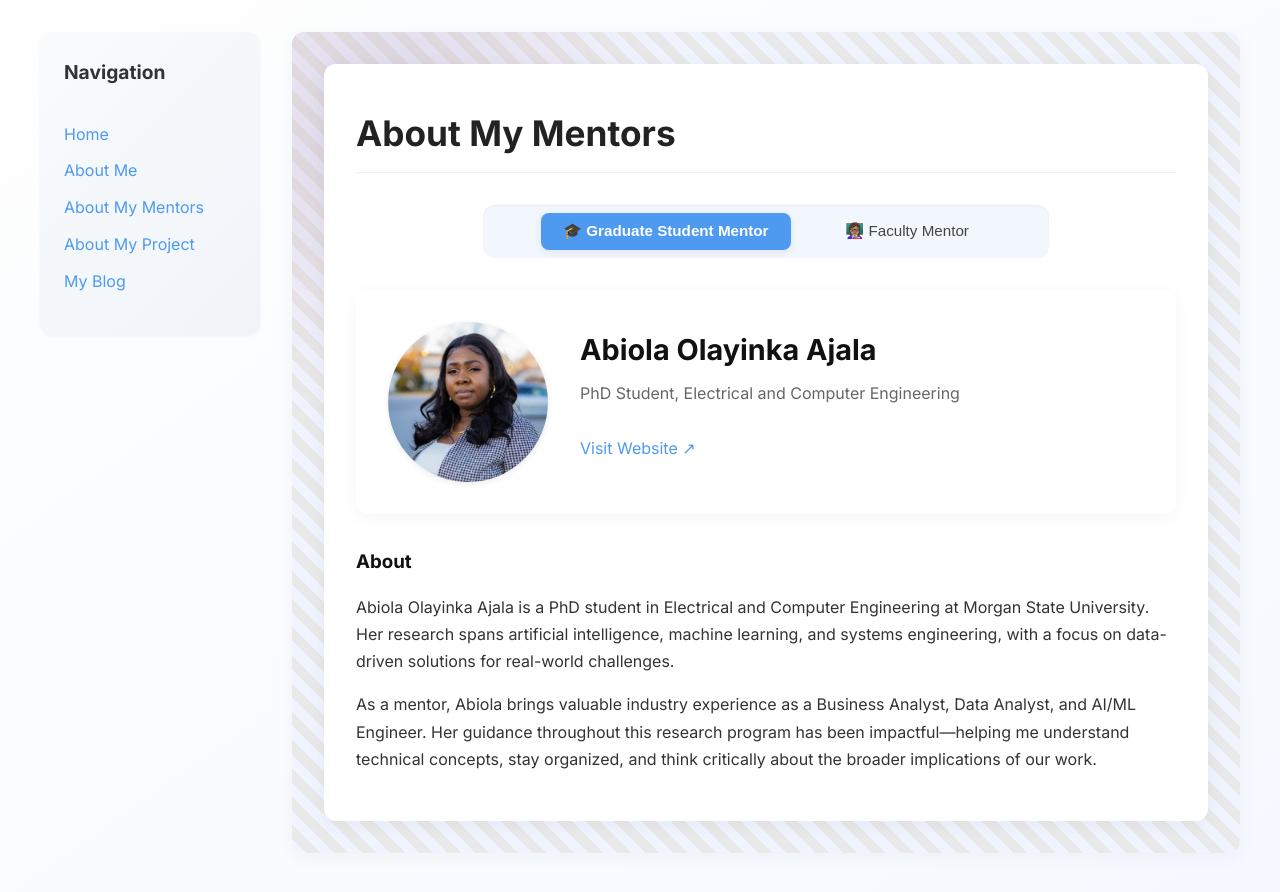
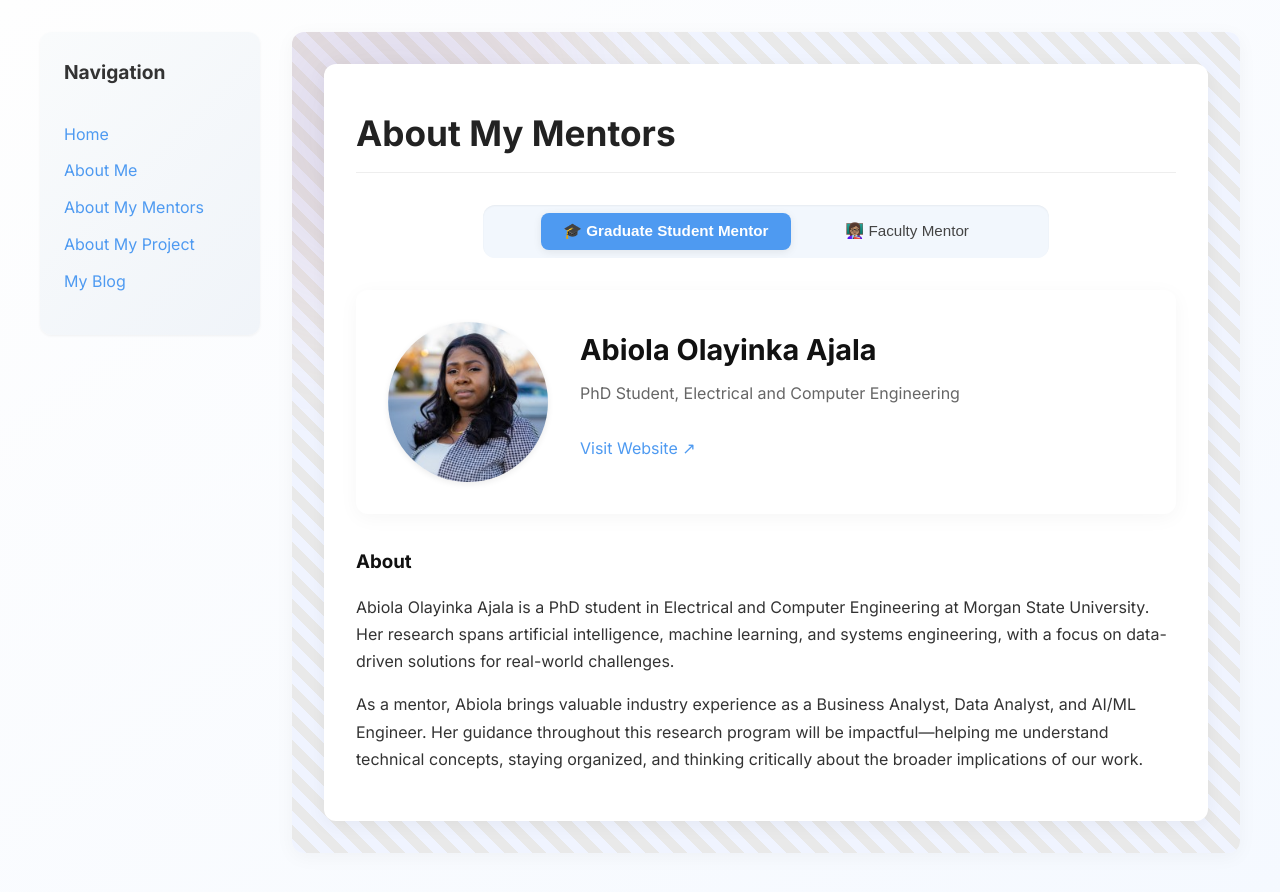
Before and after one commit to wisdomagbeve01/wisdomagbeve01.github.io, a Jekyll site: the page built from pages/about-my-mentor.md, in a window 1280 px wide. Shown: the top 892 px of the page. Built offline with Jekyll 4.4.1, drawn with Linux system fonts in a browser that asks for light colours.

Commit message:
Update about-my-mentor.md

```diff
--- a/pages/about-my-mentor.md
+++ b/pages/about-my-mentor.md
@@ -11,7 +11,7 @@ graduate_mentor:
   bio: |
     Abiola Olayinka Ajala is a PhD student in Electrical and Computer Engineering at Morgan State University. Her research spans artificial intelligence, machine learning, and systems engineering, with a focus on data-driven solutions for real-world challenges.
 
-    As a mentor, Abiola brings valuable industry experience as a Business Analyst, Data Analyst, and AI/ML Engineer. Her guidance throughout this research program has been impactful—helping me understand technical concepts, stay organized, and think critically about the broader implications of our work.
+    As a mentor, Abiola brings valuable industry experience as a Business Analyst, Data Analyst, and AI/ML Engineer. Her guidance throughout this research program will be impactful—helping me understand technical concepts, staying organized, and thinking critically about the broader implications of our work.
 
 
 faculty_mentor:
```
